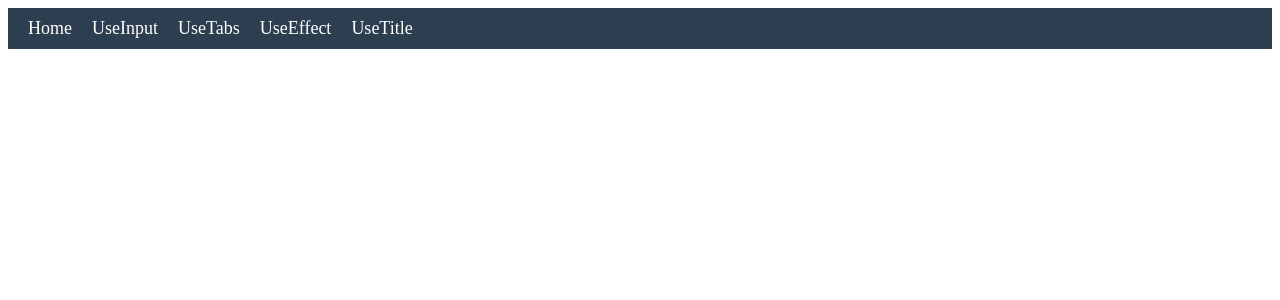
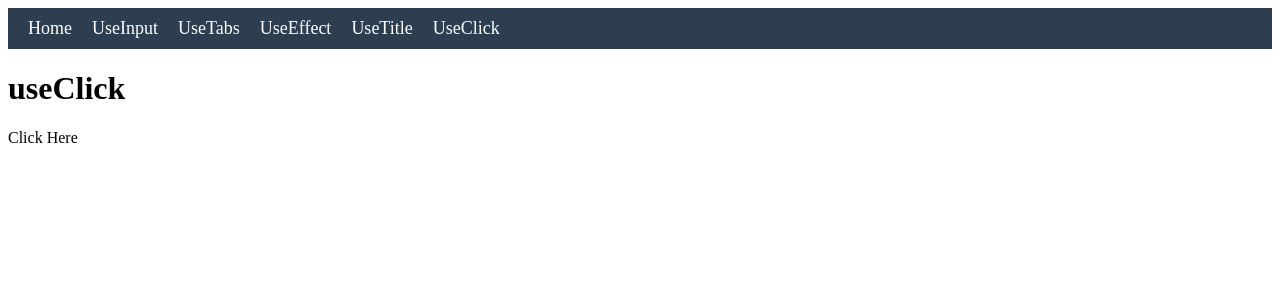
Before and after one commit to gwKainos/react-hooks, a React (Create React App) app: page /useClick in a window 1280 px wide. Shown: the top 300 px of the page. Built offline with nearby package versions, Linux system fonts and the light colour scheme.

Commit message:
2-2. useClick

```diff
--- a/src/app/App.js
+++ b/src/app/App.js
@@ -6,6 +6,7 @@ import Home from "../pages/Home/Home";
 import UseTabs from "../pages/UseTabs/UseTabs";
 import UseEffect from "../pages/UseEffect/UseEffect";
 import UseTitle from "../pages/UseTitle/UseTitle";
+import UseClick from "../pages/UseClick/UseClick";
 
 function App() {
   return <Router>
@@ -16,6 +17,7 @@ function App() {
       <Route path="/useInput" element={<UseInput/>}/>
       <Route path="/useTabs" element={<UseTabs/>}/>
       <Route path="/useTitle" element={<UseTitle/>}/>
+      <Route path="/useClick" element={<UseClick/>}/>
     </Routes>
   </Router>;
 }
--- /dev/null
+++ b/src/pages/UseClick/UseClick.js
@@ -0,0 +1,36 @@
+import { useEffect, useRef } from "react";
+
+const useClick = (onClick) => {
+  const element = useRef();
+
+  useEffect(() => {
+    if (typeof onClick !== "function") {
+      return;
+    }
+
+    const currentElement = element.current;
+    if (currentElement) {
+      currentElement.addEventListener("click", onClick);
+    }
+
+    return () => {
+      if (currentElement) {
+        currentElement.removeEventListener("click", onClick);
+      }
+    };
+  }, [onClick]);
+  return element;
+};
+
+function UseClick() {
+  const sayHello = () => console.log("Hello");
+  const click = useClick(sayHello);
+  return (
+      <>
+        <h1>useClick</h1>
+        <div ref={click}>Click Here</div>
+      </>
+  );
+}
+
+export default UseClick;
--- a/src/pages/UseEffect/UseEffect.js
+++ b/src/pages/UseEffect/UseEffect.js
@@ -11,7 +11,7 @@ function UseEffect() {
 
   return (
       <div>
-        <h1>Hi</h1>
+        <h1>useEffect</h1>
         <button onClick={() => setNumber(number + 1)}>{number}</button>
         <button onClick={() => setAnumber(aNumber + 1)}>{aNumber}</button>
       </div>
--- a/src/pages/UseInput/UseInput.js
+++ b/src/pages/UseInput/UseInput.js
@@ -21,7 +21,7 @@ function UseInput() {
 
   return (
       <div>
-        <h1>Hello</h1>
+        <h1>useInput</h1>
         <input placeholder="Name" {...name} />
       </div>
   );
--- a/src/widgets/Header/Header.js
+++ b/src/widgets/Header/Header.js
@@ -21,6 +21,9 @@ function Header() {
           <Link to="useTitle" className={styles.link}>
             UseTitle
           </Link>
+          <Link to="useClick" className={styles.link}>
+            UseClick
+          </Link>
         </nav>
       </header>
   );
```
Also changed, not shown: 1 other file (tests, documents, lock files or other folders).
